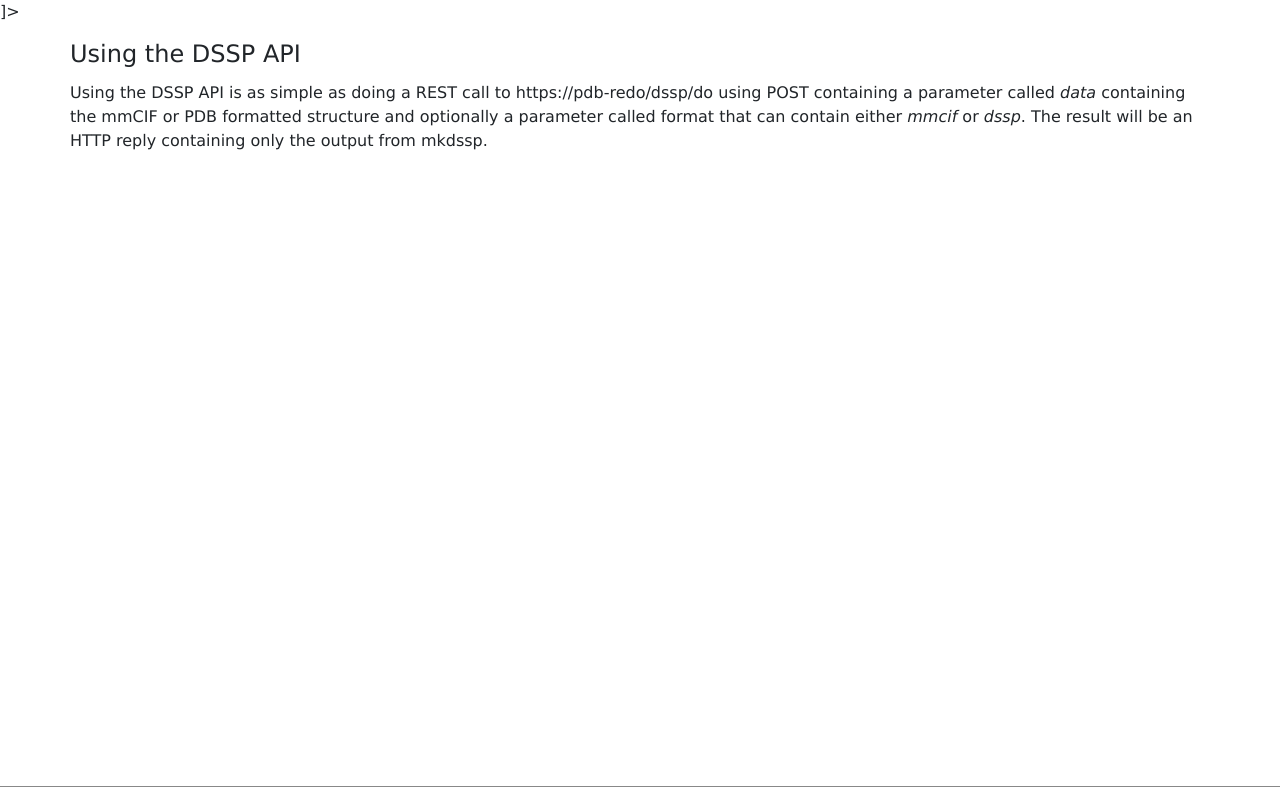
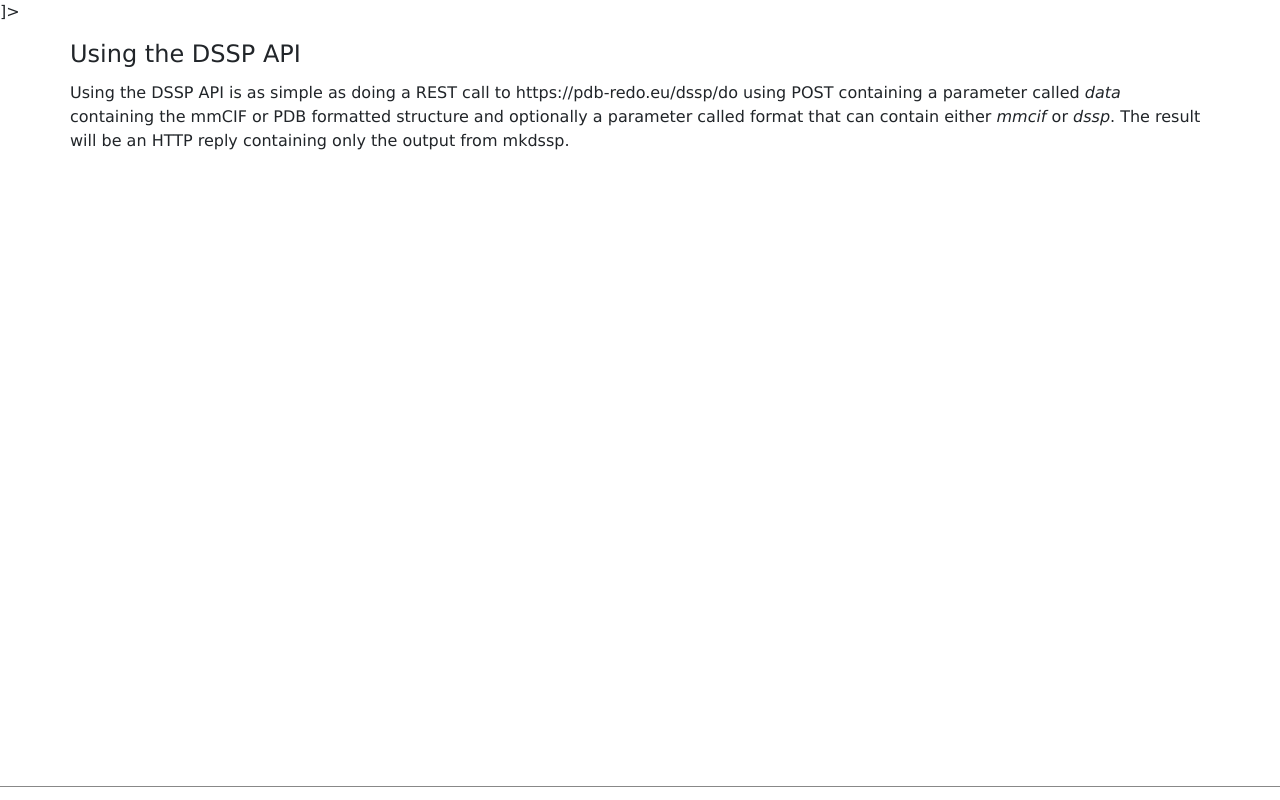
Before and after one commit to PDB-REDO/dssp-server, a website built with webpack: page docroot/api-doc.html in a window 1280 px wide. Built offline with nearby package versions, Linux system fonts and the light colour scheme.

Commit message:
fix url of api

```diff
--- a/docroot/api-doc.html
+++ b/docroot/api-doc.html
@@ -18,7 +18,7 @@
 		<article>
 			<h2>Using the DSSP API</h2>
 
-			<p>Using the DSSP API is as simple as doing a REST call to https://pdb-redo/dssp/do using POST containing a
+			<p>Using the DSSP API is as simple as doing a REST call to https://pdb-redo.eu/dssp/do using POST containing a
 				parameter called <em>data</em> containing the mmCIF or PDB formatted structure and optionally a
 				parameter called format that can contain either <em>mmcif</em> or <em>dssp</em>. The result will be an
 				HTTP reply containing only the output from mkdssp.
```
